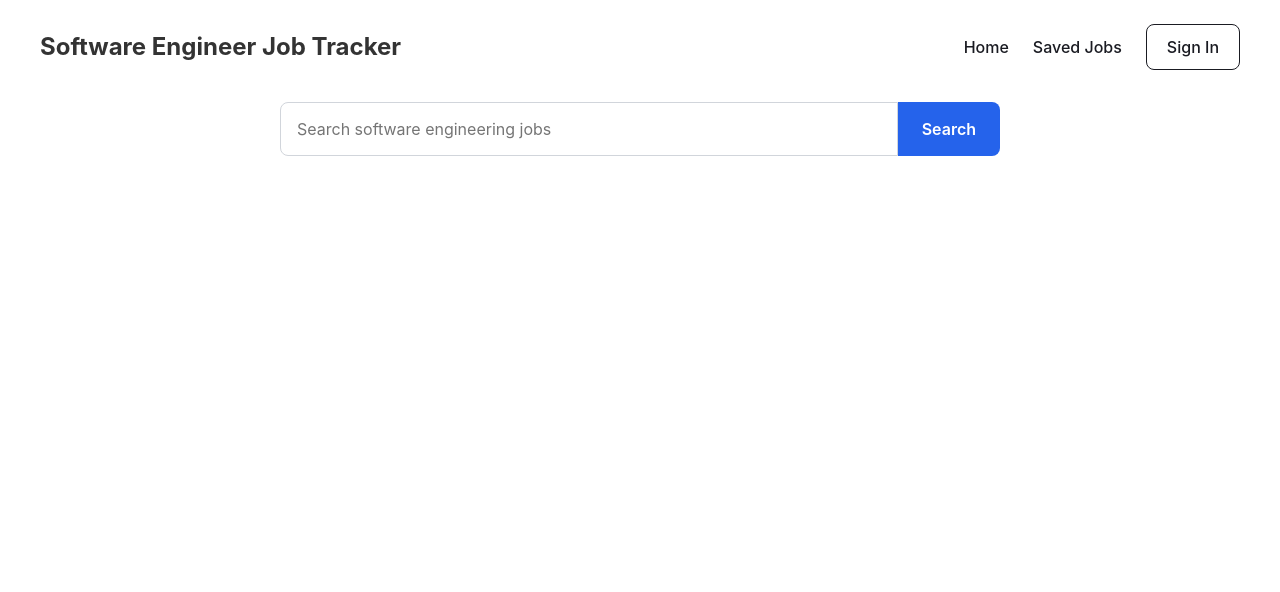
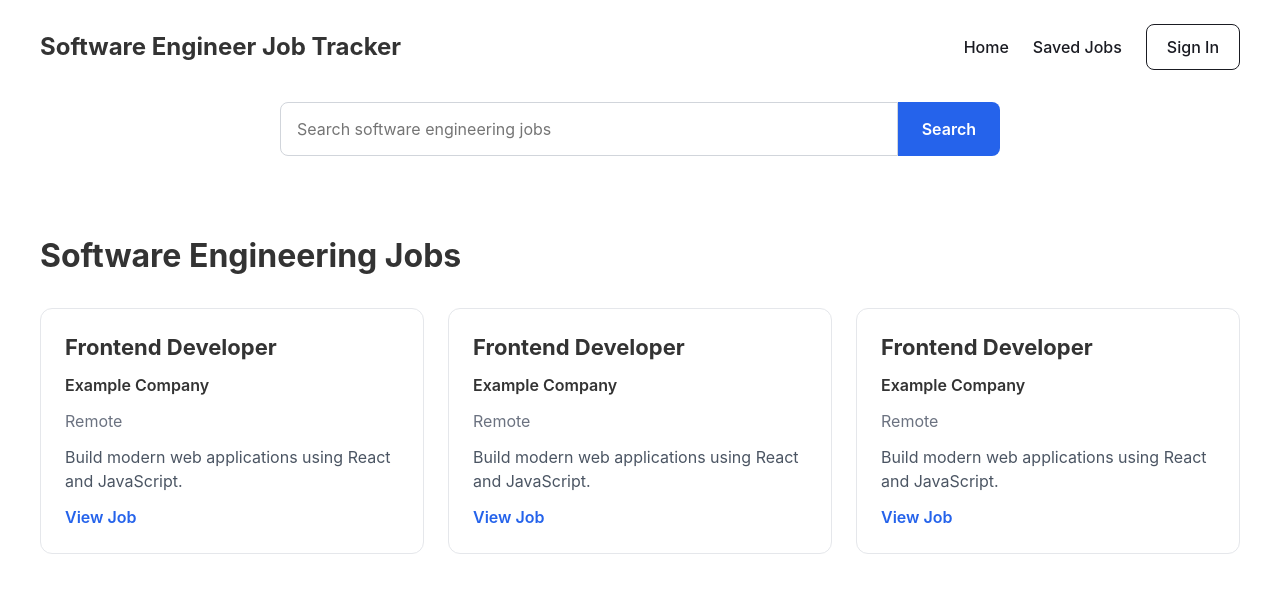
Before and after one commit to mstylz/software-engineer-job-tracker-frontend, a React (Vite) app: page / in a window 1280 px wide. Shown: the top 592 px of the page. Built offline with nearby package versions, Linux system fonts and the light colour scheme.

Commit message:
Add main job list and job card components

```diff
--- a/src/App.jsx
+++ b/src/App.jsx
@@ -1,10 +1,12 @@
 import Header from './components/Header/Header'
+import Main from './components/Main/Main'
 import './App.css'
 
 function App() {
   return (
     <div className="app">
       <Header />
+      <Main />
     </div>
   )
 }
--- /dev/null
+++ b/src/components/JobCard/JobCard.css
@@ -0,0 +1,41 @@
+.job-card {
+  display: flex;
+  flex-direction: column;
+  gap: 12px;
+  padding: 24px;
+  border: 1px solid #e5e7eb;
+  border-radius: 12px;
+  background-color: #fff;
+}
+
+.job-card__title {
+  margin: 0;
+  font-size: 22px;
+  line-height: 28px;
+  font-weight: 700;
+}
+
+.job-card__company,
+.job-card__location,
+.job-card__description {
+  margin: 0;
+}
+
+.job-card__company {
+  font-weight: 600;
+}
+
+.job-card__location {
+  color: #6b7280;
+}
+
+.job-card__description {
+  color: #4b5563;
+}
+
+.job-card__link {
+  margin-top: auto;
+  color: #2563eb;
+  font-weight: 600;
+  text-decoration: none;
+}
--- /dev/null
+++ b/src/components/JobCard/JobCard.jsx
@@ -0,0 +1,24 @@
+import './JobCard.css'
+
+function JobCard() {
+  return (
+    <article className="job-card">
+      <h3 className="job-card__title">Frontend Developer</h3>
+      <p className="job-card__company">Example Company</p>
+      <p className="job-card__location">Remote</p>
+      <p className="job-card__description">
+        Build modern web applications using React and JavaScript.
+      </p>
+      <a
+        className="job-card__link"
+        href="https://example.com"
+        target="_blank"
+        rel="noreferrer"
+      >
+        View Job
+      </a>
+    </article>
+  )
+}
+
+export default JobCard
--- /dev/null
+++ b/src/components/JobCardList/JobCardList.css
@@ -0,0 +1,10 @@
+.job-card-list {
+  width: 100%;
+  margin-top: 32px;
+}
+
+.job-card-list__grid {
+  display: grid;
+  grid-template-columns: repeat(3, minmax(0, 1fr));
+  gap: 24px;
+}
--- /dev/null
+++ b/src/components/JobCardList/JobCardList.jsx
@@ -0,0 +1,16 @@
+import JobCard from '../JobCard/JobCard'
+import './JobCardList.css'
+
+function JobCardList() {
+  return (
+    <section className="job-card-list">
+      <div className="job-card-list__grid">
+        <JobCard />
+        <JobCard />
+        <JobCard />
+      </div>
+    </section>
+  )
+}
+
+export default JobCardList
--- /dev/null
+++ b/src/components/Main/Main.css
@@ -0,0 +1,17 @@
+.main {
+  width: 100%;
+  padding: 40px;
+}
+
+.main__content {
+  width: 100%;
+  max-width: 1200px;
+  margin: 0 auto;
+}
+
+.main__title {
+  margin: 0;
+  font-size: 32px;
+  line-height: 40px;
+  font-weight: 700;
+}
--- /dev/null
+++ b/src/components/Main/Main.jsx
@@ -0,0 +1,15 @@
+import JobCardList from '../JobCardList/JobCardList'
+import './Main.css'
+
+function Main() {
+  return (
+    <main className="main">
+      <section className="main__content">
+        <h2 className="main__title">Software Engineering Jobs</h2>
+        <JobCardList />
+      </section>
+    </main>
+  )
+}
+
+export default Main
```
